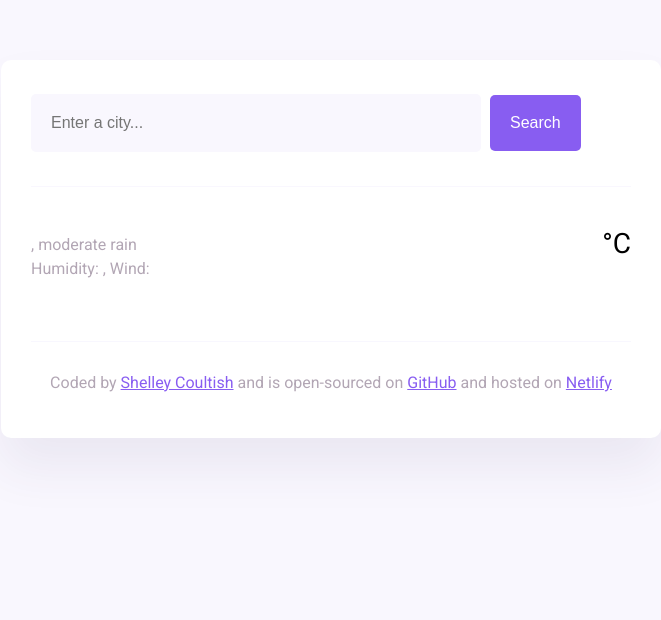
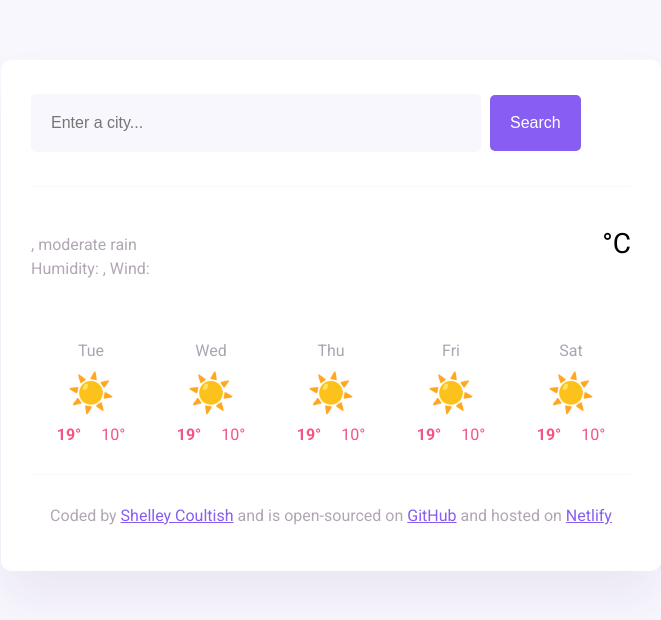
Before and after one commit to shelleyc874/Vanilla-Weather-Search-ShelleyC874, a plain HTML site: page index.html in a window 1280 px wide. Shown: the whole page, without its empty margins (309-970 px from the left). Drawn offline with nearby package versions, Linux system fonts and the light colour scheme; no server answers; a web font is replaced by a local one.

Commit message:
Adding the forecast HTML, CSS and JS

```diff
--- a/index.html
+++ b/index.html
@@ -45,6 +45,7 @@
             <span class="current-temperature-unit">°C</span>
           </div>
         </div>
+        <div class="weather-forecast" id="forecast"></div>
       </main>
 
       <footer>
--- a/src/script.js
+++ b/src/script.js
@@ -58,7 +58,31 @@ function search(event) {
   searchCity(searchInputElement.value);
 }
 
+function displayForecast() {
+  let days = ["Tue", "Wed", "Thu", "Fri", "Sat"];
+  let forecastHtml = "";
+
+  days.forEach(function (day) {
+    forecastHtml =
+      forecastHtml +
+      `
+<div class="weather-forecast-day">
+            <div class="weather-forecast-date">${day}</div>
+            <div class="weather-forecast-icon">☀️</div>
+            <div class="weather-forecast-temperatures">
+            <div class="weather-forecast-temperature"><strong>19°</strong></div>
+            <div class="weather-forecast-temperature">10°</div>
+          </div>
+        </div>
+    `;
+  });
+
+  let forecastElement = document.querySelector("#forecast");
+  forecastElement.innerHTML = forecastHtml;
+}
+
 let searchForm = document.querySelector("#search-form");
 searchForm.addEventListener("submit", search);
 
 searchCity("Toronto");
+displayForecast();
--- a/src/style.css
+++ b/src/style.css
@@ -103,3 +103,34 @@ a {
   line-height: 1;
   border-radius: 5px;
 }
+
+.weather-forecast {
+  display: flex;
+  justify-content: space-around;
+  margin-top: 30px;
+}
+
+.weather-forecast-date {
+  text-align: center;
+  color: rgba(39, 33, 66, 0.4);
+  font-size: 16px;
+  line-height: 20px;
+  margin-bottom: 10px;
+}
+
+.weather-forecast-icon {
+  font-size: 38px;
+  text-align: center;
+}
+
+.weather-forecast-temperatures {
+  text-align: center;
+  color: #f65282;
+  display: flex;
+  justify-content: center;
+  margin-top: 10px;
+}
+
+.weather-forecast-temperature {
+  padding: 0 10px;
+}
```
